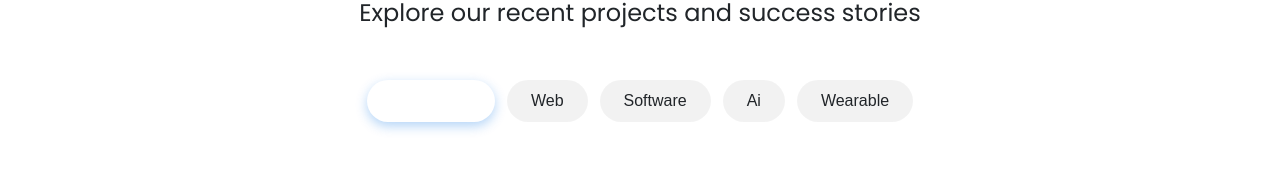
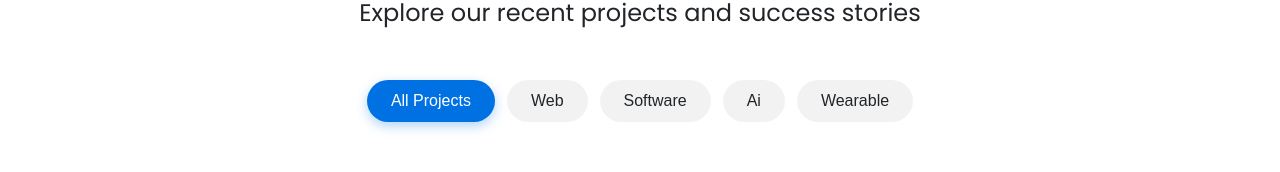
Before and after one commit to kapucuonur/TriHonor-WebPage, a React (Vite) app in the folder client/: page /portfolio in a window 1280 px wide. Shown: the part 227-399 px from the top of the page. Built offline with nearby package versions, Linux system fonts and the light colour scheme.

Commit message:
Set explicit hex background color for active filter button

```diff
--- a/client/src/pages/PortfolioPage.css
+++ b/client/src/pages/PortfolioPage.css
@@ -82,8 +82,8 @@ body.dark-mode .filter-button:hover {
 }
 
 .filter-button.active {
-  background-color: var(--btn-primary) !important;
-  color: white !important;
+  background: #0071E3 !important;
+  color: #ffffff !important;
   box-shadow: 0 4px 12px rgba(0, 113, 227, 0.3);
 }
 
```
